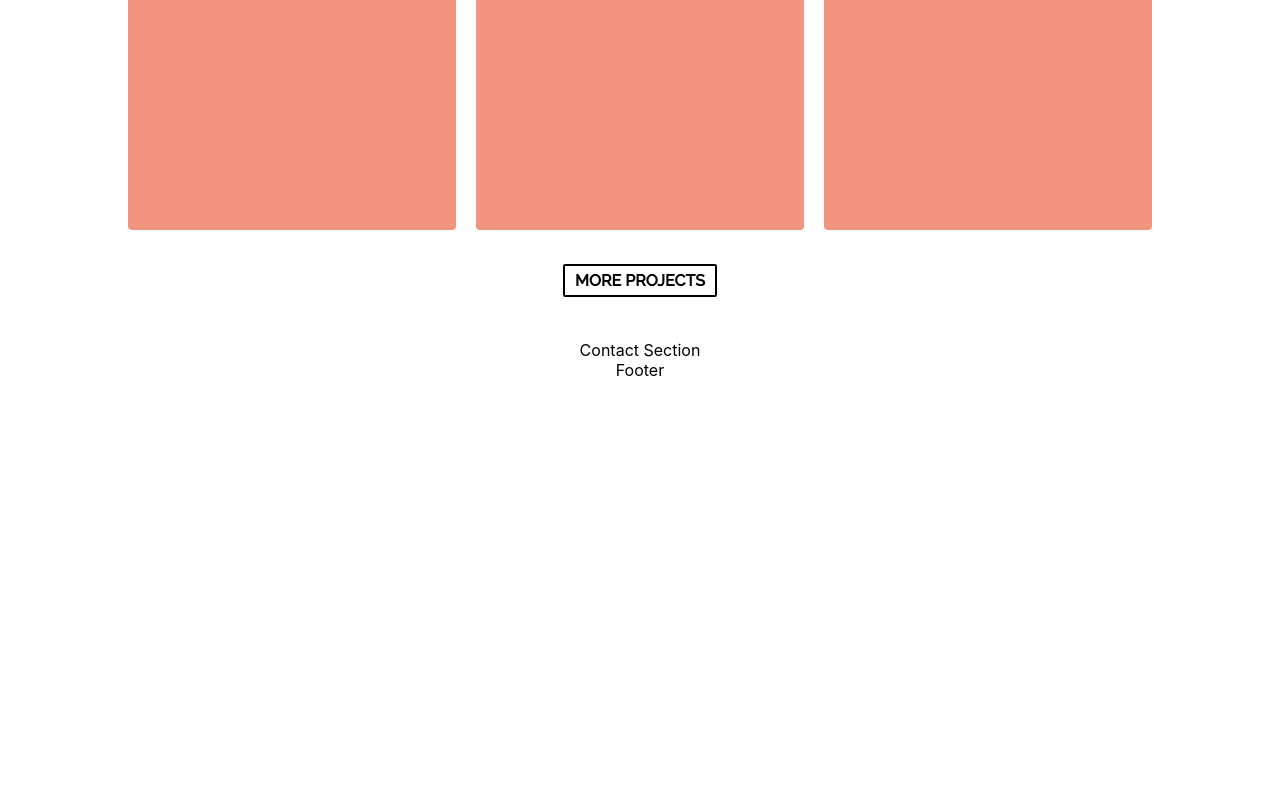
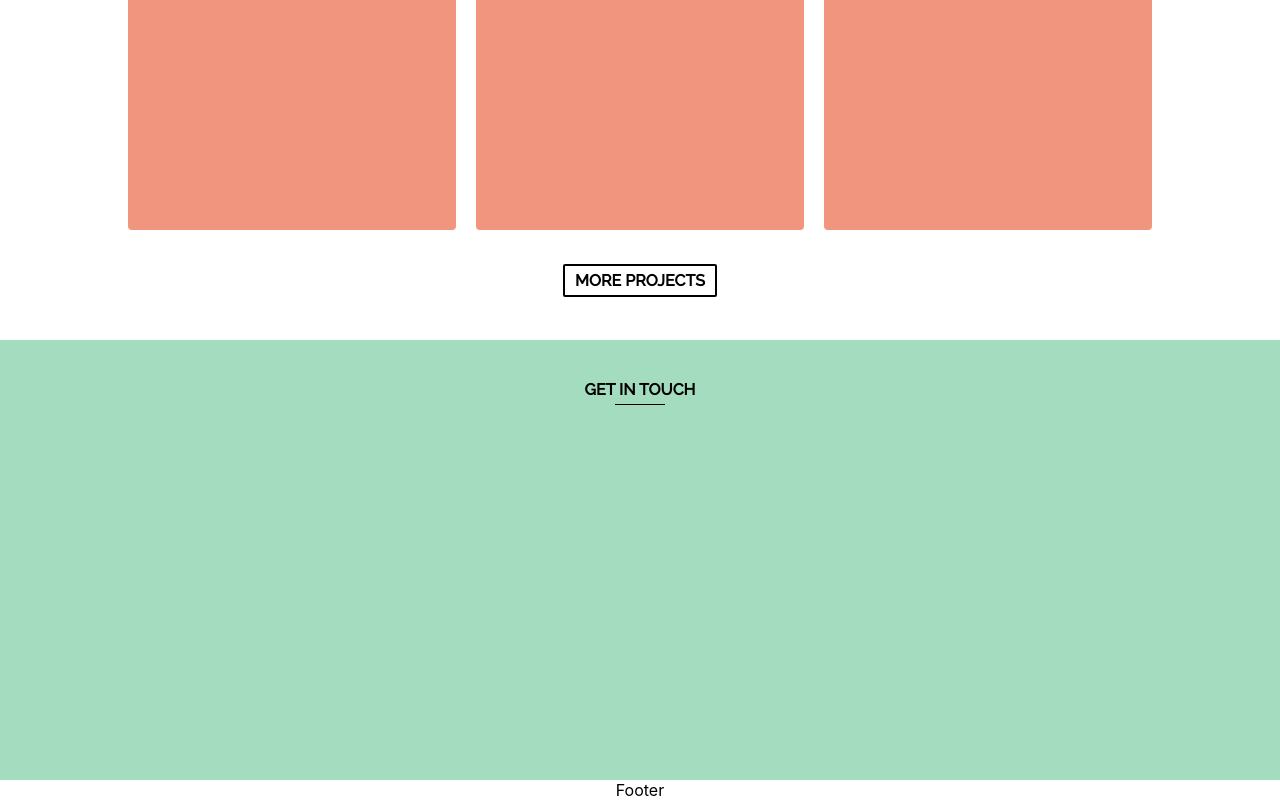
Before and after one commit to kirawoods/portfolio, a React (Create React App) app: page / in a window 1280 px wide. Shown: the part 1356-2156 px from the top of the page. Before the commit the page ends 1736 px from the top, so only its background shows below. Built offline with nearby package versions, Linux system fonts and the light colour scheme.

Commit message:
updates styling

```diff
--- a/src/components/homepage/ContactSection.css
+++ b/src/components/homepage/ContactSection.css
@@ -0,0 +1,18 @@
+.ContactSection {
+  width: 100%;
+  background-color: #a3dcbe;
+  padding: 20px 0;
+  height: 400px;
+}
+
+.contact-header {
+  margin: 20px 0 0 0;
+  font-family: "Raleway", sans-serif;
+  font-weight: 900;
+}
+
+.horizontal-line {
+  width: 50px;
+  border-top: 1px black solid;
+  margin: 5px auto 20px auto;
+}
--- a/src/components/homepage/ContactSection.js
+++ b/src/components/homepage/ContactSection.js
@@ -2,5 +2,10 @@ import React from "react";
 import "./ContactSection.css";
 
 export function ContactSection() {
-  return <div className="ContactSection">Contact Section</div>;
+  return (
+    <div className="ContactSection">
+      <div className="contact-header">GET IN TOUCH</div>
+      <div className="horizontal-line"></div>
+    </div>
+  );
 }
```
